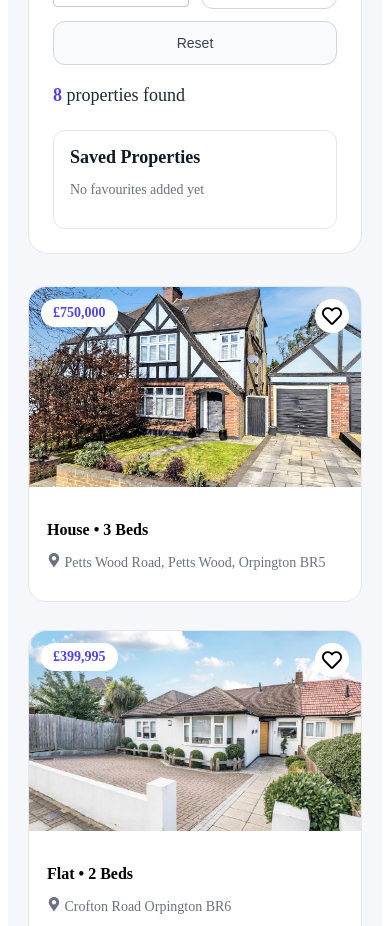
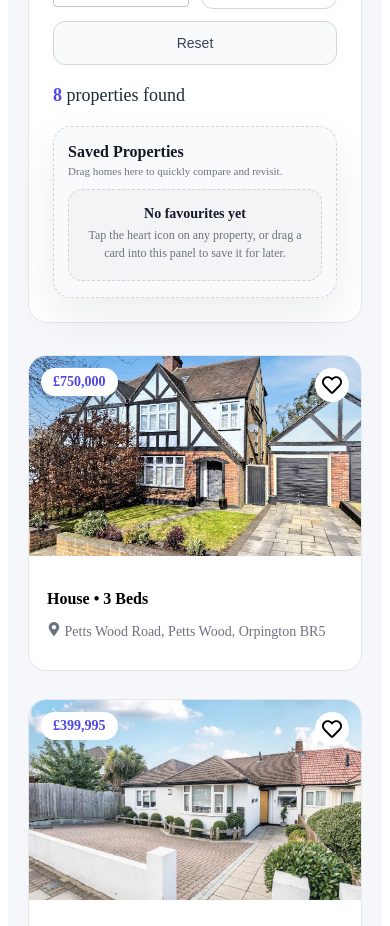
Before and after one commit to RakinduNiwunhella/Estate-Agent-Client-side-Web-Application, a React (Vite) app: page / in a window 390 px wide. Shown: the part 1120-2046 px from the top of the page. Built offline with nearby package versions, Linux system fonts and the light colour scheme.

Commit message:
Redesign favourites panel UI and improve UX
Revamps the Favourites panel with a new layout, enhanced styling, and improved responsive design.

```diff
--- a/src/components/Favourites.css
+++ b/src/components/Favourites.css
@@ -1,80 +1,297 @@
+/* =========================
+   FAVOURITES PANEL
+========================= */
 
-
-   /* FAVOURITES PANEL */
-
-.favourites-list {
+.favourites-panel {
   position: sticky;
-  top: 100px;
+  top: 96px;
   background: #ffffff;
   border: 1px solid #e5e7eb;
-  border-radius: 12px;
-  padding: 16px;
+  border-radius: 18px;
+  padding: 20px 18px 18px;
   margin-top: 24px;
+  box-shadow: 0 18px 45px rgba(15, 23, 42, 0.08);
+  display: flex;
+  flex-direction: column;
+  gap: 12px;
+  transition: box-shadow 0.2s ease, transform 0.2s ease;
 }
 
-.favourites-list h3 {
-  margin: 0 0 12px;
+.favourites-panel.has-items:hover {
+  box-shadow: 0 22px 55px rgba(15, 23, 42, 0.1);
+  transform: translateY(-1px);
+}
+
+.favourites-panel.is-empty {
+  border-style: dashed;
+  border-color: #d1d5db;
+  background: #f9fafb;
+}
+
+/* Header */
+
+.favourites-header {
+  display: flex;
+  align-items: flex-start;
+  justify-content: space-between;
+  gap: 12px;
+}
+
+.favourites-header h3 {
+  margin: 0;
   font-size: 18px;
   font-weight: 600;
   color: #111827;
 }
 
-/*
-   /* FAVOURITE ITEM */
+.favourites-subtitle {
+  margin: 4px 0 0;
+  font-size: 12px;
+  color: #6b7280;
+}
+
+.badge {
+  min-width: 28px;
+  padding: 4px 8px;
+  border-radius: 999px;
+  background: #111827;
+  color: #f9fafb;
+  font-size: 12px;
+  font-weight: 600;
+  text-align: center;
+}
+
+/* =========================
+   EMPTY STATE
+========================= */
+
+.favourites-empty {
+  padding: 16px 14px 18px;
+  border-radius: 14px;
+  background: #f3f4f6;
+  border: 1px dashed #d1d5db;
+  text-align: center;
+}
+
+.empty-title {
+  margin: 0 0 4px;
+  font-size: 14px;
+  font-weight: 600;
+  color: #111827;
+}
+
+.empty-help {
+  margin: 0;
+  font-size: 12px;
+  color: #6b7280;
+  line-height: 1.5;
+}
+
+/* =========================
+   SCROLL AREA
+========================= */
+
+.favourites-scroll {
+  max-height: 420px;
+  overflow-y: auto;
+  padding-right: 4px;
+  margin-right: -4px;
+}
+
+.favourites-scroll::-webkit-scrollbar {
+  width: 6px;
+}
+
+.favourites-scroll::-webkit-scrollbar-track {
+  background: transparent;
+}
+
+.favourites-scroll::-webkit-scrollbar-thumb {
+  background: #d1d5db;
+  border-radius: 999px;
+}
+
+/* =========================
+   FAVOURITE CARD
+========================= */
 
 .favourite-item {
-  display: flex;
-  justify-content: space-between;
+  display: grid;
+  grid-template-columns: 80px 1fr auto;
+  gap: 14px;
   align-items: center;
-  padding: 10px 0;
-  border-bottom: 1px solid #f1f5f9;
+  padding: 12px 12px 12px 10px;
+  margin-bottom: 12px;
+  border-radius: 12px;
+  background: #f9fafb;
+  border: 1px solid #e5e7eb;
   cursor: grab;
+  transition: box-shadow 0.18s ease, transform 0.18s ease, background 0.18s ease;
+}
+
+.favourite-item:hover {
+  box-shadow: 0 10px 24px rgba(15, 23, 42, 0.08);
+  transform: translateY(-1px);
+  background: #ffffff;
 }
 
 .favourite-item:last-child {
-  border-bottom: none;
+  margin-bottom: 0;
 }
 
-.favourite-item strong {
+.fav-link {
+  display: contents;
+  color: inherit;
+  text-decoration: none;
+}
+
+/* =========================
+   THUMBNAIL
+========================= */
+
+.fav-thumb {
+  width: 80px;
+  height: 60px;
+  object-fit: cover;
+  border-radius: 10px;
+  background: #e5e7eb;
+}
+
+/* =========================
+   DETAILS
+========================= */
+
+.fav-details {
+  display: flex;
+  flex-direction: column;
+  gap: 4px;
+}
+
+.fav-details h4 {
+  margin: 0;
   font-size: 14px;
+  font-weight: 600;
   color: #111827;
 }
 
-   /* REMOVE BUTTON */
+.fav-location {
+  margin: 0;
+  font-size: 12px;
+  color: #6b7280;
+  line-height: 1.4;
+}
 
-.favourite-item button {
-  background: none;
+.fav-price {
+  margin: 2px 0 0;
+  font-size: 13px;
+  font-weight: 600;
+  color: #111827;
+}
+
+/* =========================
+   REMOVE BUTTON
+========================= */
+
+.remove-btn {
+  background: transparent;
   border: none;
+  font-size: 13px;
+  font-weight: 500;
   color: #ef4444;
   cursor: pointer;
-  font-size: 14px;
+  padding: 4px 6px;
+  border-radius: 999px;
+  transition: background 0.18s ease, color 0.18s ease, transform 0.12s ease;
 }
 
-.favourite-item button:hover {
-  text-decoration: underline;
+.remove-btn:hover {
+  background: rgba(248, 113, 113, 0.08);
+  color: #b91c1c;
+  transform: translateX(1px);
 }
 
-   /* CLEAR BUTTON */
+.remove-btn:focus-visible {
+  outline: 2px solid #fecaca;
+  outline-offset: 2px;
+}
+
+/* =========================
+   CLEAR BUTTON
+========================= */
 
 .clear-favourites {
   width: 100%;
-  margin-top: 12px;
-  padding: 8px;
-  border-radius: 8px;
+  margin-top: 4px;
+  padding: 11px 12px;
+  border-radius: 12px;
   border: none;
   background: #111827;
   color: #ffffff;
+  font-size: 14px;
+  font-weight: 500;
   cursor: pointer;
+  transition: background 0.2s ease, transform 0.12s ease, box-shadow 0.2s ease;
 }
 
 .clear-favourites:hover {
-  opacity: 0.9;
+  background: #020617;
+  box-shadow: 0 12px 25px rgba(15, 23, 42, 0.35);
+  transform: translateY(-1px);
 }
 
+.clear-favourites:active {
+  transform: translateY(0);
+  box-shadow: none;
+}
 
-   /* EMPTY STATE */
+.clear-favourites:focus-visible {
+  outline: 2px solid #a5b4fc;
+  outline-offset: 2px;
+}
 
-.favourites-list p {
-  font-size: 14px;
-  color: #6b7280;
+/* =========================
+   RESPONSIVE (MOBILE)
+========================= */
+
+@media (max-width: 1024px) {
+  .favourites-panel {
+    position: static;
+    margin-top: 20px;
+  }
 }
+
+@media (max-width: 768px) {
+  .favourites-panel {
+    padding: 16px 14px;
+  }
+
+  .favourites-header h3 {
+    font-size: 16px;
+  }
+
+  .favourites-subtitle {
+    font-size: 11px;
+  }
+
+  .favourites-scroll {
+    max-height: 360px;
+  }
+
+  .favourite-item {
+    grid-template-columns: 64px 1fr;
+    grid-template-rows: auto auto;
+    align-items: flex-start;
+  }
+
+  .fav-thumb {
+    width: 64px;
+    height: 52px;
+  }
+
+  .remove-btn {
+    grid-column: 2;
+    justify-self: flex-end;
+    margin-top: 6px;
+    font-size: 12px;
+  }
+}
--- a/src/components/Favourites.jsx
+++ b/src/components/Favourites.jsx
@@ -1,4 +1,5 @@
 import "./Favourites.css";
+import { Link } from "react-router-dom";
 
 function Favourite({
   favourites,
@@ -11,24 +12,55 @@ function Favourite({
     favourites.includes(property.id)
   );
 
+  const handleDrop = (e) => {
+    e.preventDefault();
+    const id = e.dataTransfer.getData("propertyId");
+    if (!id) return;
+    addToFavourites(id);
+  };
+
+  const hasFavourites = favouriteProperties.length > 0;
+
   return (
-    <div
+    <aside
       id="favourites"
-      className="favourites-list"
+      className={`favourites-panel ${hasFavourites ? "has-items" : "is-empty"}`}
       onDragOver={(e) => e.preventDefault()}
-      onDrop={(e) => {
-        const id = e.dataTransfer.getData("propertyId");
-        addToFavourites(id);
-      }}
+      onDrop={handleDrop}
+      aria-label="Saved properties"
     >
+      <header className="favourites-header">
+        <div>
           <h3>Saved Properties</h3>
+          <p className="favourites-subtitle">
+            Drag homes here to quickly compare and revisit.
+          </p>
+        </div>
 
-      {favouriteProperties.length === 0 && (
-        <p>No favourites added yet</p>
+        {hasFavourites && (
+          <span
+            className="badge"
+            aria-label={`${favouriteProperties.length} saved properties`}
+          >
+            {favouriteProperties.length}
+          </span>
+        )}
+      </header>
+
+      {!hasFavourites && (
+        <div className="favourites-empty">
+          <p className="empty-title">No favourites yet</p>
+          <p className="empty-help">
+            Tap the heart icon on any property, or drag a card into this panel
+            to save it for later.
+          </p>
+        </div>
       )}
 
+      {hasFavourites && (
+        <div className="favourites-scroll">
           {favouriteProperties.map((property) => (
-        <div
+            <article
               key={property.id}
               className="favourite-item"
               draggable
@@ -36,28 +68,51 @@ function Favourite({
                 e.dataTransfer.setData("propertyId", property.id)
               }
             >
-          <div>
-            <strong>{property.type}</strong> – £
-            {property.price.toLocaleString()}
+              <Link
+                to={`/property/${property.id}`}
+                className="fav-link"
+                aria-label={`View details for ${property.type}`}
+              >
+                <img
+                  src={property.picture}
+                  alt={property.type}
+                  className="fav-thumb"
+                  loading="lazy"
+                />
+
+                <div className="fav-details">
+                  <h4>
+                    {property.type} • {property.bedrooms} Beds
+                  </h4>
+                  <p className="fav-location">{property.location}</p>
+                  <p className="fav-price">
+                    £{property.price.toLocaleString()}
+                  </p>
                 </div>
+              </Link>
 
               <button
+                type="button"
+                className="remove-btn"
                 onClick={() => removeFromFavourites(property.id)}
               >
                 Remove
               </button>
+            </article>
+          ))}
         </div>
-      ))}
+      )}
 
-      {favourites.length > 0 && (
+      {hasFavourites && (
         <button
+          type="button"
           className="clear-favourites"
           onClick={clearFavourites}
         >
-          Clear Favourites
+          Clear all favourites
         </button>
       )}
-    </div>
+    </aside>
   );
 }
 
--- a/src/components/PropertyDetails.jsx
+++ b/src/components/PropertyDetails.jsx
@@ -97,7 +97,7 @@ function PropertyDetails({ property, favourites, addToFavourites, removeFromFavo
         </div>
 {/* PROPERTY TABS */}
 <div className="property-tabs">
-  <Tabs>
+  <Tabs >
 
     <TabList>
       <Tab>Description</Tab>
```
Lines whose indentation alone changed are shown as unchanged.
